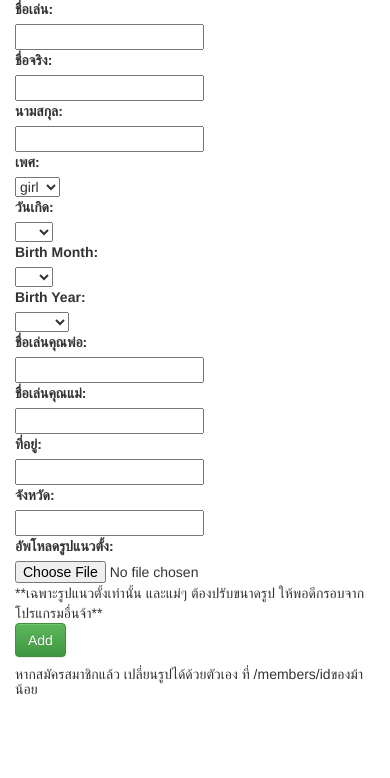
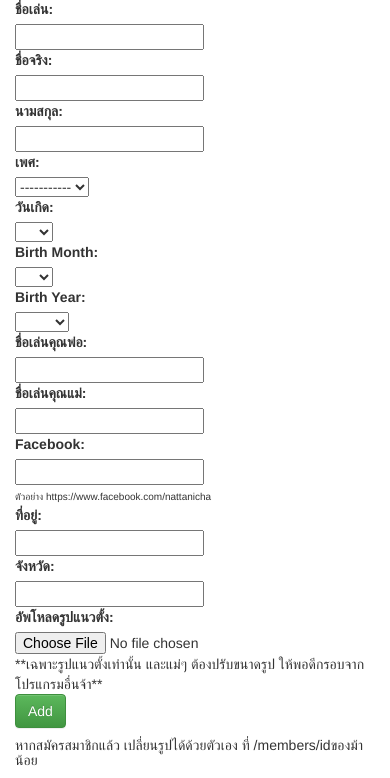
Before and after one commit to zkan/mae-mamia-club, a Django app: page /members/add/ in a window 390 px wide. Shown: the part 546-1324 px from the top of the page. Before the commit the page ends 1241 px from the top, so only its background shows below. Run offline with Django 3.2, Linux system fonts and the light colour scheme; parts of the project's set-up code (start-up, migrations or seed data) failed here and were passed over; some libraries are stand-ins or nearby versions; grey boxes are pictures that could not be loaded.

Commit message:
add facebook field, empty gender field

```diff
--- a/mae_mamia_club/members/forms.py
+++ b/mae_mamia_club/members/forms.py
@@ -10,13 +10,13 @@ class MemberForm(forms.Form):
     nickname = forms.CharField(
         label='Nick Name',
         max_length=300,
-        required=True
+        required=True,
     )
 
     gender = forms.ChoiceField(
         label='Mom Name',
-        choices=(('g', 'girl'),('b', 'boy') ),
-        required=True
+        choices=(('','-----------'),('g', 'girl'),('b', 'boy') ),
+        required=True,
     )
 
     firstname = forms.CharField(
@@ -57,6 +57,12 @@ class MemberForm(forms.Form):
 
     mom_name = forms.CharField(
         label='Mom Name',
+        max_length=300,
+        required=True
+    )
+
+    facebook_account = forms.CharField(
+        label='Facebook Account',
         max_length=300,
         required=True
     )
--- a/mae_mamia_club/templates/member_add.html
+++ b/mae_mamia_club/templates/member_add.html
@@ -113,6 +113,19 @@
                 </div>
                 <div class="row">
                     <div class="col-md-6">
+                        <label>Facebook:</label>
+                    </div>
+                    <div class="col-md-6">
+                        {{ form.facebook_account }}
+                    </div>
+                </div>
+                <div class="row">
+                    <div class="col-md-12">
+                        <font size=1>ตัวอย่าง https://www.facebook.com/nattanicha</font>
+                    </div>
+                </div>
+                <div class="row">
+                    <div class="col-md-6">
                         <label>ที่อยู่:</label>
                     </div>
                     <div class="col-md-6">
```
Also changed, not shown: mae_mamia_club/members/migrations/0001_initial.py.
